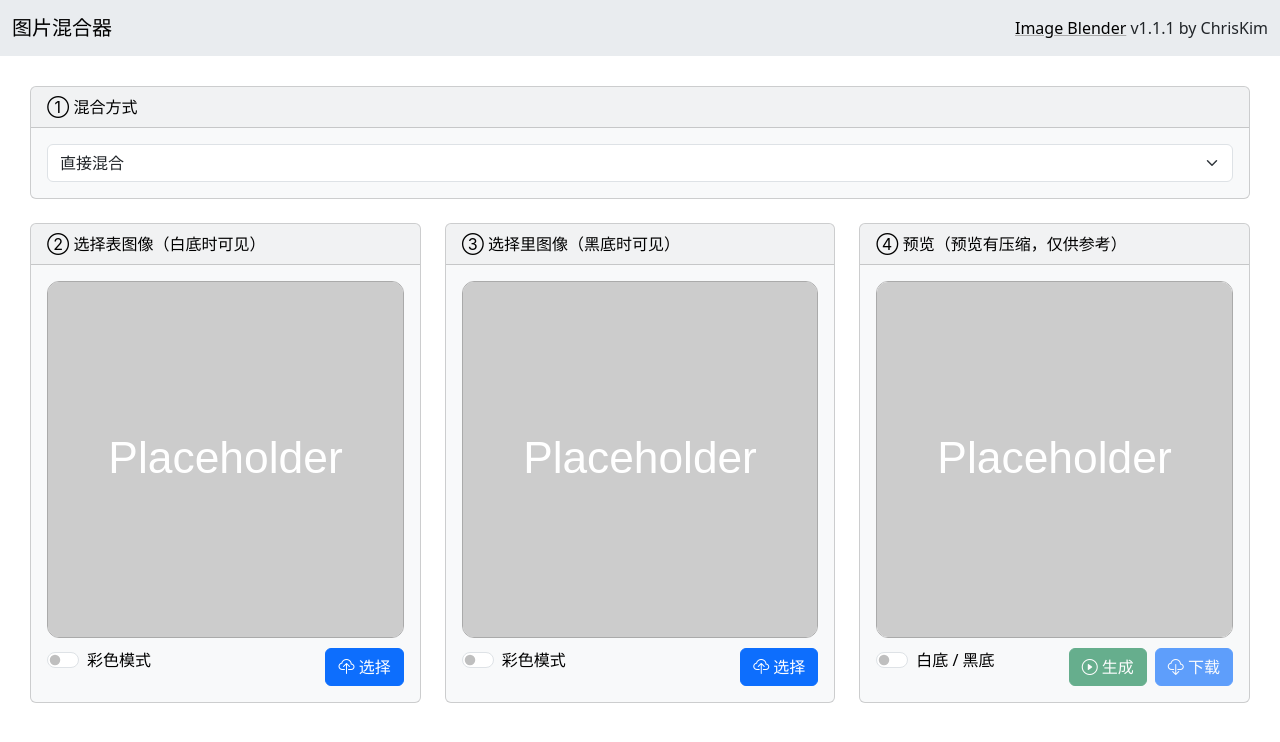
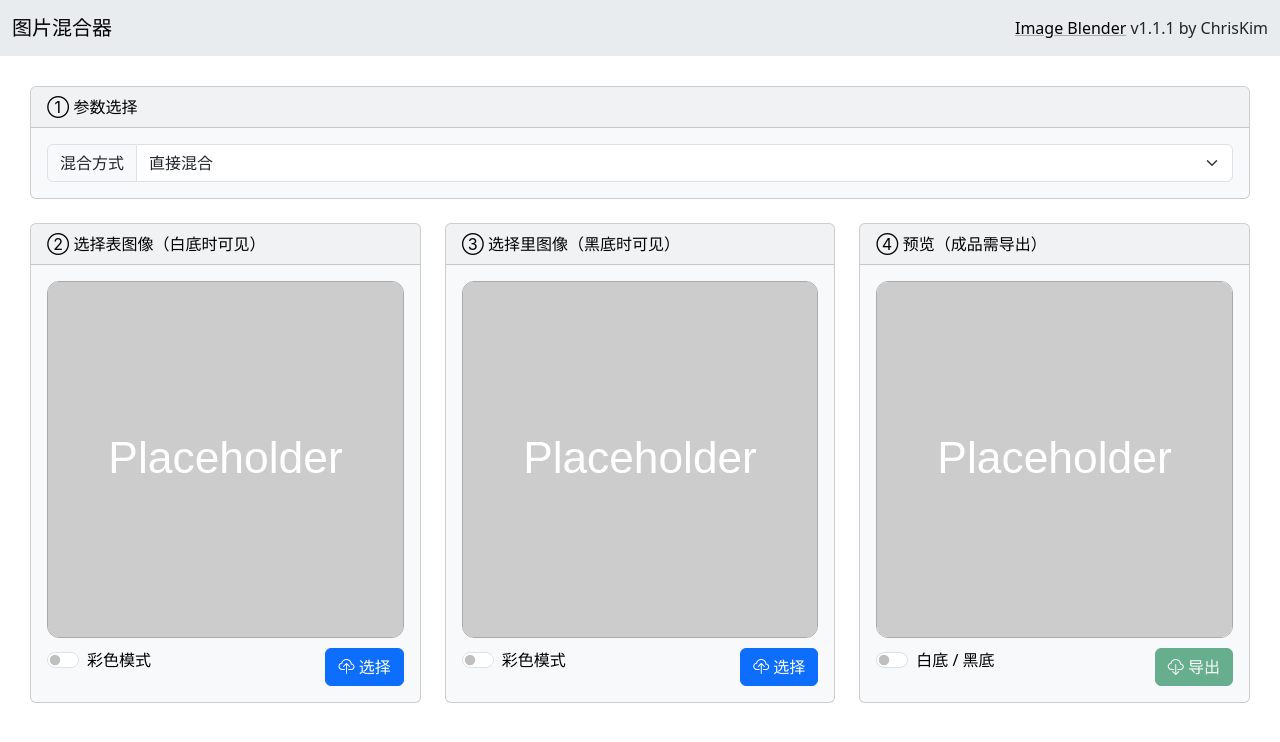
Before and after one commit to ChrisKimZHT/image-blender, a React (Create React App) app: page / in a window 1280 px wide. Shown: the top 742 px of the page. Built offline with nearby package versions, Linux system fonts and the light colour scheme.

Commit message:
[refactor] 重构预览流程

```diff
--- a/src/App.jsx
+++ b/src/App.jsx
@@ -1,6 +1,5 @@
 import React, { useEffect, useState } from 'react';
 import { Image } from 'image-js';
-import { Toast } from 'bootstrap';
 import { preprocessor, blender } from './process/blender';
 import { resize2same } from './process/resize2same';
 import './App.css';
@@ -8,23 +7,18 @@ import './App.css';
 const App = () => {
   const [outerImage, setOuterImage] = useState();
   const [innerImage, setInnerImage] = useState();
-  const [resultImage, setResultImage] = useState();
 
   const [blenderMode, setBlenderMode] = useState("direct");
 
   const [outerColorMode, setOuterColorMode] = useState(false);
   const [innerColorMode, setInnerColorMode] = useState(false);
 
-  const [outerThumb, setOuterThumb] = useState("./placeholder.svg");
-  const [innerThumb, setInnerThumb] = useState("./placeholder.svg");
-  const [resultThumb, setResultThumb] = useState("./placeholder.svg");
+  const [outerThumb, setOuterThumb] = useState();
+  const [innerThumb, setInnerThumb] = useState();
 
-  const [outerStatus, setOuterStatus] = useState(false);
-  const [innerStatus, setInnerStatus] = useState(false);
-  const [resultStatus, setResultStatus] = useState(false);
-
-  const [toastTitle, setToastTitle] = useState('');
-  const [toastMessage, setToastMessage] = useState('');
+  const [displayOuterThumb, setDisplayOuterThumb] = useState("./placeholder.svg");
+  const [displayInnerThumb, setDisplayInnerThumb] = useState("./placeholder.svg");
+  const [displayResultThumb, setDisplayResultThumb] = useState("./placeholder.svg");
 
   const [bgColor, setBgColor] = useState(false);
 
@@ -38,28 +32,30 @@ const App = () => {
     fileInput.click();
   }
 
-  const generateThumbURL = (image) => {
-    const thumb = image.resize({ width: 1024 });
-    return thumb.toDataURL();
-  }
-
-  const refreshOuterThumb = (original = outerImage) => {
-    setOuterThumb(generateThumbURL(preprocessor(original, "outer", outerColorMode, blenderMode)));
-  }
-
-  const refreshInnerThumb = (original = innerImage) => {
-    setInnerThumb(generateThumbURL(preprocessor(original, "inner", innerColorMode, blenderMode)));
-  }
+  useEffect(() => {
+    if (outerThumb) {
+      const processedThumb = preprocessor(outerThumb, "outer", outerColorMode, blenderMode);
+      setDisplayOuterThumb(processedThumb.toDataURL());
+    }
+  }, [outerThumb, outerColorMode, blenderMode]);
 
   useEffect(() => {
-    if (outerImage) { refreshOuterThumb(outerImage); }
-    // eslint-disable-next-line react-hooks/exhaustive-deps
-  }, [outerImage, outerColorMode, blenderMode]);
+    if (innerThumb) {
+      const processedThumb = preprocessor(innerThumb, "inner", innerColorMode, blenderMode);
+      setDisplayInnerThumb(processedThumb.toDataURL());
+    }
+  }, [innerThumb, innerColorMode, blenderMode]);
 
   useEffect(() => {
-    if (innerImage) { refreshInnerThumb(innerImage); }
+    if (outerThumb && innerThumb) {
+      const [result, outer, inner] = process(outerThumb, innerThumb);
+
+      setDisplayOuterThumb(outer.toDataURL());
+      setDisplayInnerThumb(inner.toDataURL());
+      setDisplayResultThumb(result.toDataURL());
+    }
     // eslint-disable-next-line react-hooks/exhaustive-deps
-  }, [innerImage, innerColorMode, blenderMode]);
+  }, [outerThumb, innerThumb, outerColorMode, innerColorMode, blenderMode]);
 
   useEffect(() => {
     setOuterColorMode(false);
@@ -76,8 +72,7 @@ const App = () => {
       Image.load(reader.result)
         .then((original) => {
           setOuterImage(original);
-          setOuterStatus(true);
-          setResultStatus(false);
+          setOuterThumb(original.resize({ width: 512 }));
         });
     }
     reader.readAsDataURL(file);
@@ -93,42 +88,26 @@ const App = () => {
       Image.load(reader.result)
         .then((original) => {
           setInnerImage(original);
-          setInnerStatus(true);
-          setResultStatus(false);
+          setInnerThumb(original.resize({ width: 512 }));
         });
     }
     reader.readAsDataURL(file);
   }
 
-  const startProcess = () => {
-    let [outer, inner, resizeType] = resize2same(outerImage, innerImage);
+  const process = (_outerImage = outerImage, _innerImage = innerImage) => {
+    const [outer, inner] = resize2same(_outerImage, _innerImage);
 
-    if (resizeType === 1) {
-      const toast = new Toast(document.getElementById('liveToast'));
-      setToastTitle('警告：图片比例不一致');
-      setToastMessage('程序将会填充图片四周以适应比例');
-      toast.show();
-    } else if (resizeType === 2) {
-      const toast = new Toast(document.getElementById('liveToast'));
-      setToastTitle('警告：图片尺寸不一致');
-      setToastMessage('程序将会将小图像缩放至大图像尺寸');
-      toast.show();
-    }
+    const processedOuter = preprocessor(outer, "outer", outerColorMode, blenderMode);
+    const processedInner = preprocessor(inner, "inner", innerColorMode, blenderMode);
 
-    outer = preprocessor(outer, "outer", outerColorMode, blenderMode);
-    inner = preprocessor(inner, "inner", innerColorMode, blenderMode);
+    const result = blender(processedOuter, processedInner, blenderMode);
 
-    setOuterThumb(generateThumbURL(outer));
-    setInnerThumb(generateThumbURL(inner));
-
-    const result = blender(outer, inner, blenderMode);
-
-    setResultImage(result);
-    setResultThumb(generateThumbURL(result));
-    setResultStatus(true);
+    return [result, processedOuter, processedInner];
   }
 
-  const downloadBlob = (blob) => {
+  const handleExport = async () => {
+    const [result] = process(outerImage, innerImage);
+    const blob = await result.toBlob();
     const url = window.URL.createObjectURL(blob);
     const a = document.createElement('a');
     a.href = url;
@@ -153,12 +132,15 @@ const App = () => {
         <div className="row">
           <div className="col">
             <div className="card text-bg-light mb-4">
-              <div className="card-header">① 混合方式</div>
+              <div className="card-header">① 参数选择</div>
               <div className="card-body">
-                <select class="form-select" defaultValue={"direct"} value={blenderMode} onChange={(e) => { setBlenderMode(e.target.value) }}>
-                  <option value="direct">直接混合</option>
-                  <option value="chessboard">棋盘混合</option>
-                </select>
+                <div class="input-group">
+                  <span class="input-group-text">混合方式</span>
+                  <select class="form-select" defaultValue={"direct"} value={blenderMode} onChange={(e) => { setBlenderMode(e.target.value) }}>
+                    <option value="direct">直接混合</option>
+                    <option value="chessboard">棋盘混合</option>
+                  </select>
+                </div>
               </div>
             </div>
           </div>
@@ -169,7 +151,7 @@ const App = () => {
               <div className="card-header">② 选择表图像（白底时可见）</div>
               <div className="card-body">
                 <div className='image-container'>
-                  <img src={outerThumb} alt="outer" className='image-preview' />
+                  <img src={displayOuterThumb} alt="outer" className='image-preview' />
                 </div>
                 <div className="form-check form-switch float-start">
                   <input className="form-check-input" type="checkbox" role="switch" id="outer-color-mode"
@@ -188,7 +170,7 @@ const App = () => {
               <div className="card-header">③ 选择里图像（黑底时可见）</div>
               <div className="card-body">
                 <div className='image-container'>
-                  <img src={innerThumb} alt="inner" className='image-preview' />
+                  <img src={displayInnerThumb} alt="inner" className='image-preview' />
                 </div>
                 <div className="form-check form-switch float-start">
                   <input className="form-check-input" type="checkbox" role="switch" id="inner-color-mode"
@@ -204,34 +186,20 @@ const App = () => {
           </div>
           <div className="col-12 col-xl-4 mb-4">
             <div className="card text-bg-light">
-              <div className="card-header">④ 预览（预览有压缩，仅供参考）</div>
+              <div className="card-header">④ 预览（成品需导出）</div>
               <div className="card-body">
                 <div className='image-container'>
-                  <img src={resultThumb} alt="inner" className={`image-preview ${bgColor ? 'bg-black' : 'bg-white'}`} />
+                  <img src={displayResultThumb} alt="inner" className={`image-preview ${bgColor ? 'bg-black' : 'bg-white'}`} />
                 </div>
                 <div className="form-check form-switch float-start">
                   <input className="form-check-input" type="checkbox" role="switch" id="bg-color" value={bgColor} onChange={(e) => setBgColor(e.target.checked)} />
                   <label className="form-check-label" htmlFor="bg-color">白底 / 黑底</label>
                 </div>
-                <button type="button" className="btn btn-primary float-end" onClick={async () => downloadBlob(await resultImage.toBlob())} disabled={!resultStatus}>
-                  <i className="bi bi-cloud-download"></i> 下载
-                </button>
-                <button type="button" className="btn btn-success float-end me-2" onClick={startProcess} disabled={outerStatus && innerStatus ? false : true}>
-                  <i className="bi bi-play-circle"></i> 生成
+                <button type="button" className="btn btn-success float-end" onClick={handleExport} disabled={!(outerImage && innerImage)}>
+                  <i className="bi bi-cloud-download"></i> 导出
                 </button>
               </div>
             </div>
-          </div>
-        </div>
-      </div>
-      <div className="toast-container position-fixed bottom-0 end-0 p-3">
-        <div id="liveToast" className="toast" role="alert" aria-live="assertive" aria-atomic="true">
-          <div className="toast-header">
-            <strong className="me-auto">{toastTitle}</strong>
-            <button type="button" className="btn-close" data-bs-dismiss="toast" aria-label="Close"></button>
-          </div>
-          <div className="toast-body">
-            {toastMessage}
           </div>
         </div>
       </div>
--- a/src/process/resize2same.js
+++ b/src/process/resize2same.js
@@ -3,10 +3,8 @@ import { Image } from 'image-js';
 export const resize2same = (imageA, imageB) => {
   let imgA = imageA.clone(), imgB = imageB.clone();
   let width = imgA.width, height = imgA.height;
-  let resizeType = 0; // no resize
 
   if (imgA.width * imgB.height !== imgB.width * imgA.height) {
-    resizeType = 1; // not same aspect ratio
     width = Math.max(imgA.width, imgB.width);
     imgA = imgA.resize({ width });
     imgB = imgB.resize({ width });
@@ -22,12 +20,11 @@ export const resize2same = (imageA, imageB) => {
       imgA = result.insert(imgA.rgba8(), { x: 0, y: offsetY });
     }
   } else if (imgA.width !== imgB.width || imgA.height !== imgB.height) {
-    resizeType = 2; // same aspect ratio but different size
     width = Math.max(imgA.width, imgB.width);
     height = Math.max(imgA.height, imgB.height);
     imgA = imgA.resize({ width, height });
     imgB = imgB.resize({ width, height });
   }
 
-  return [imgA, imgB, resizeType];
+  return [imgA, imgB];
 }
```
